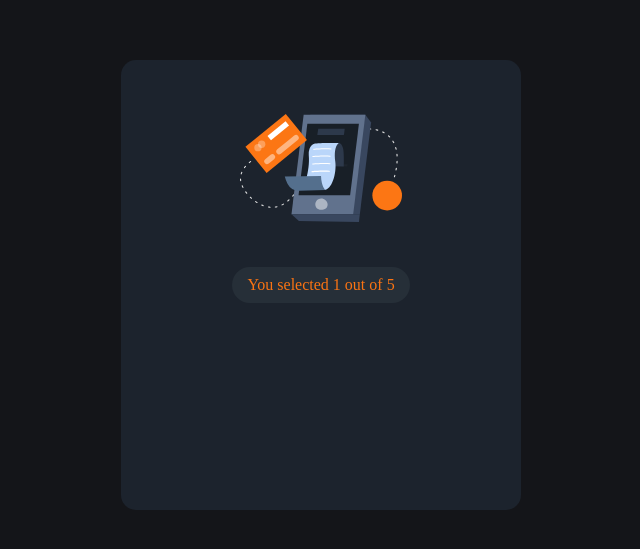
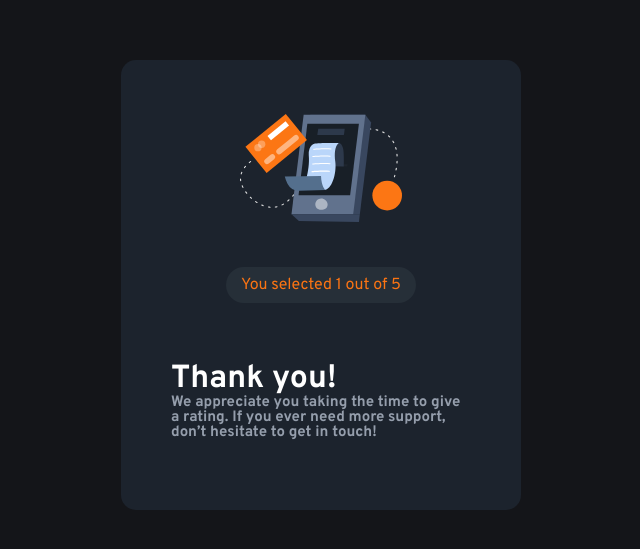
Before and after one commit to FranciscoFrontEndDeveloper/interactiveRatingComponentMain, an Angular app: page /secondary/1 in a window 1280 px wide. Shown: the part 115-664 px from the top of the page, without its empty margins (319-959 px from the left). Built offline with nearby package versions, Linux system fonts and the light colour scheme.

Commit message:
input secondary component finished and fonts added

```diff
--- a/src/app/components/secondary/secondary.component.html
+++ b/src/app/components/secondary/secondary.component.html
@@ -6,6 +6,7 @@
     <span> You selected {{numberOptionSelected}} out of 5</span>
   </div>
   <div>
-   <app-text></app-text>
+   <app-text       [textTitleChildren]="textTitleFather"
+   [textParagraphChildren]="textParagraphFather"></app-text>
   </div>
 </section>
--- a/src/app/components/secondary/secondary.component.ts
+++ b/src/app/components/secondary/secondary.component.ts
@@ -8,6 +8,8 @@ import { ActivatedRoute } from '@angular/router';
 })
 export class SecondaryComponent {
   numberOptionSelected: string | null;
+  textTitleFather: string = 'Thank you!'
+  textParagraphFather: string = 'We appreciate you taking the time to give a rating. If you ever need more support, don’t hesitate to get in touch!'
   constructor(private activatedRoute: ActivatedRoute) {
     this.numberOptionSelected = this.activatedRoute.snapshot.paramMap.get('id')
   }
--- a/src/styles.sass
+++ b/src/styles.sass
@@ -92,7 +92,7 @@ input, select
 //Front-end Style Varibles
 
 //Layout
-
+@import url('https://fonts.googleapis.com/css2?family=Overpass:wght@400;700&display=swap')
 $Mobile: 375px
 $Desktop: 1440px
 
@@ -116,7 +116,8 @@ $VeryDarkBlue: #141519
 
 $Fontsizeparagraph: 15px
 $fontWeigth: 400
-
+*
+ font-family: 'Overpass', sans-serif
 //mixins sass
 @mixin textStyles($fontSize, $fontWeight, $color)
  font-size: $fontSize
```
